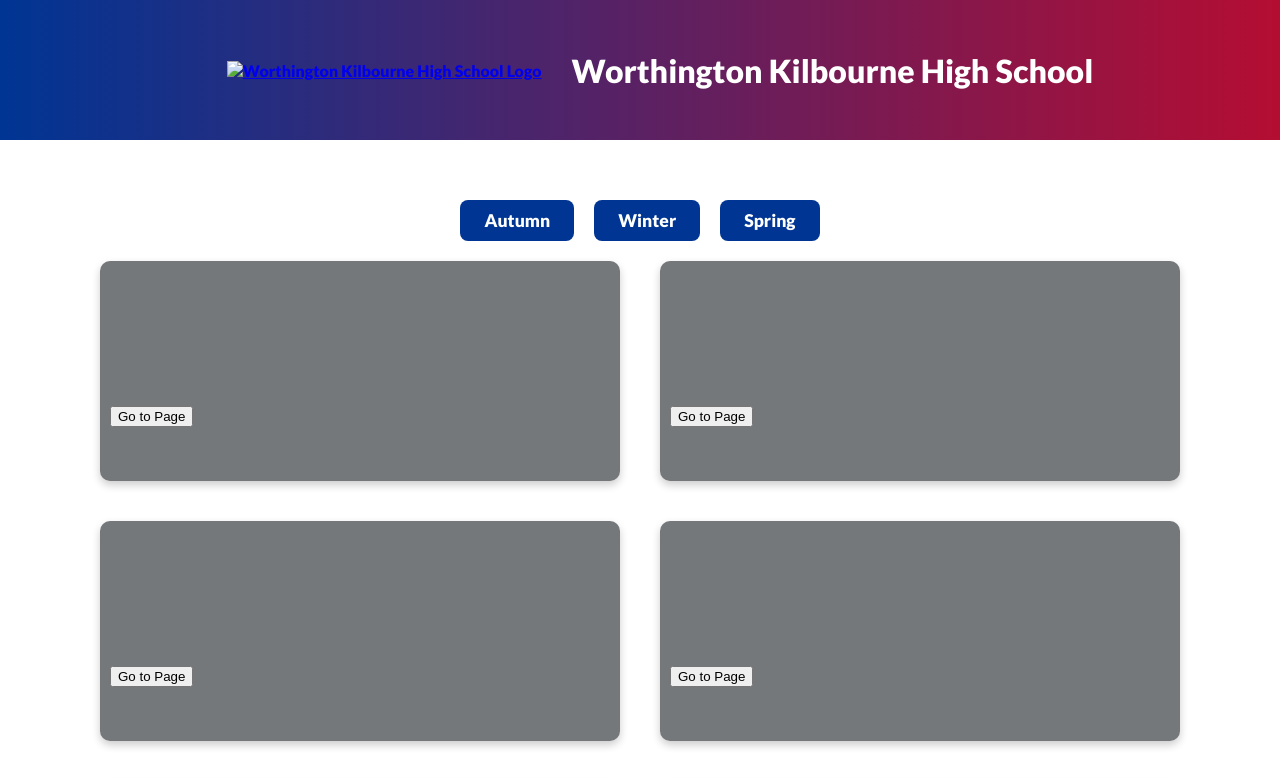
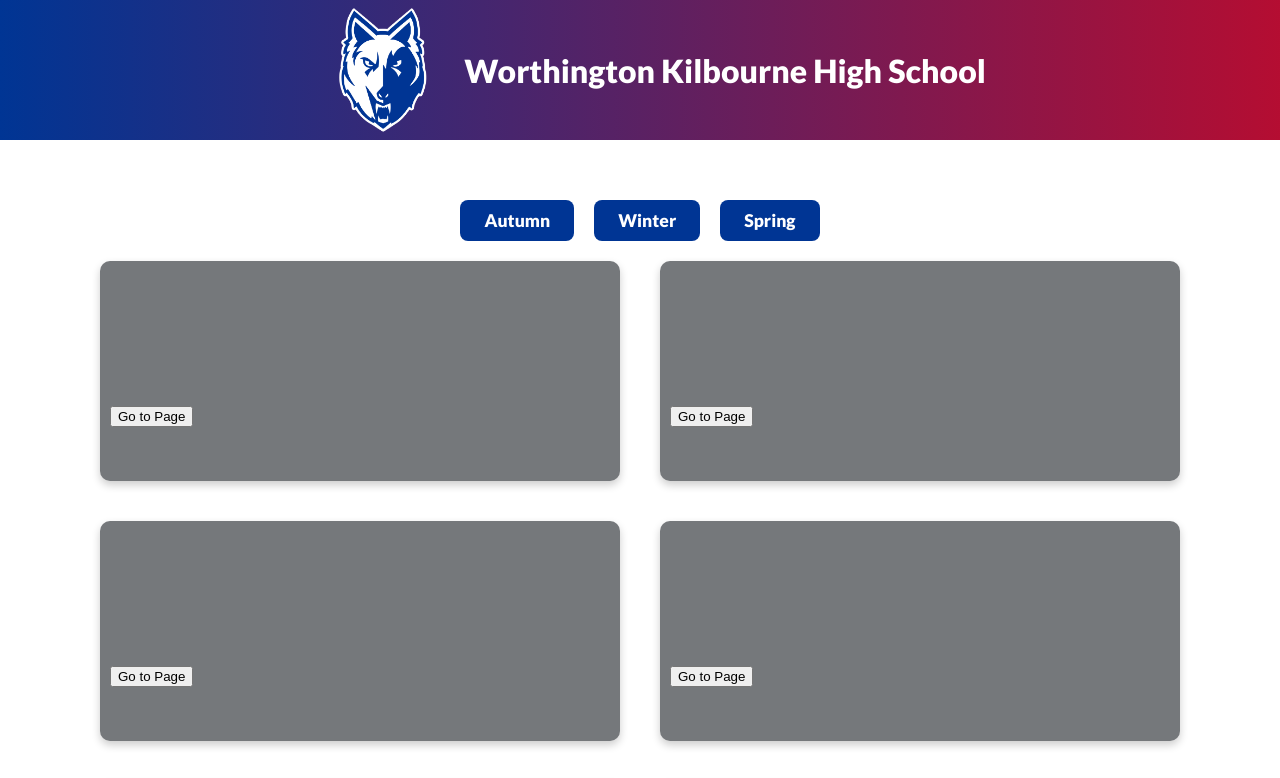
Before and after one commit to Amir5470/Worthmain, a plain HTML site: page kilbourne.html in a window 1280 px wide. Shown: the top 778 px of the page. Drawn offline with Linux system fonts and the light colour scheme; no server answers.

Commit message:
Update kilbourne.html

```diff
--- a/kilbourne.html
+++ b/kilbourne.html
@@ -10,7 +10,7 @@
 <body>
     <header>
         <a href="extra.html">
-        <img src="images/wolves.png" alt="Worthington Kilbourne High School Logo" class="kilbourne-image"></a>
+        <img src="wolves.png" alt="Worthington Kilbourne High School Logo" class="kilbourne-image"></a>
         <h1>Worthington Kilbourne High School</h1>
     </header>
      <div class="buttons">
```
